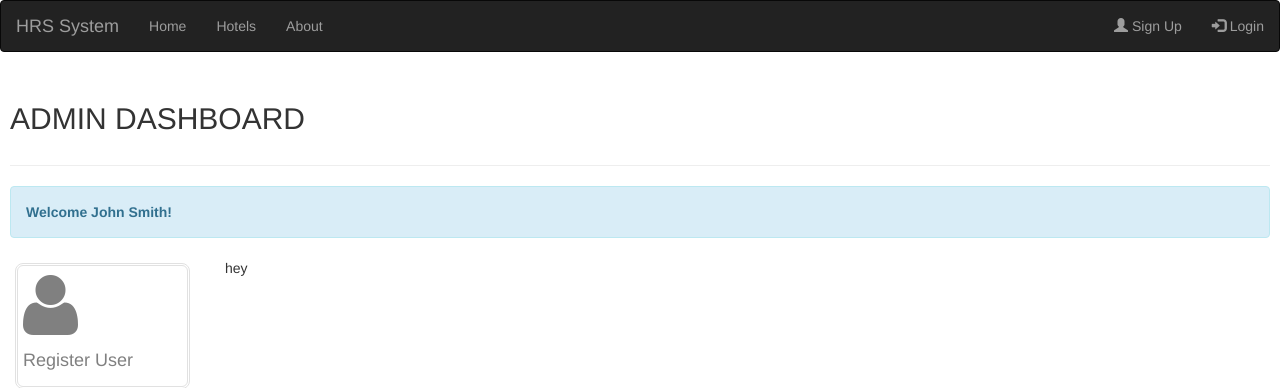
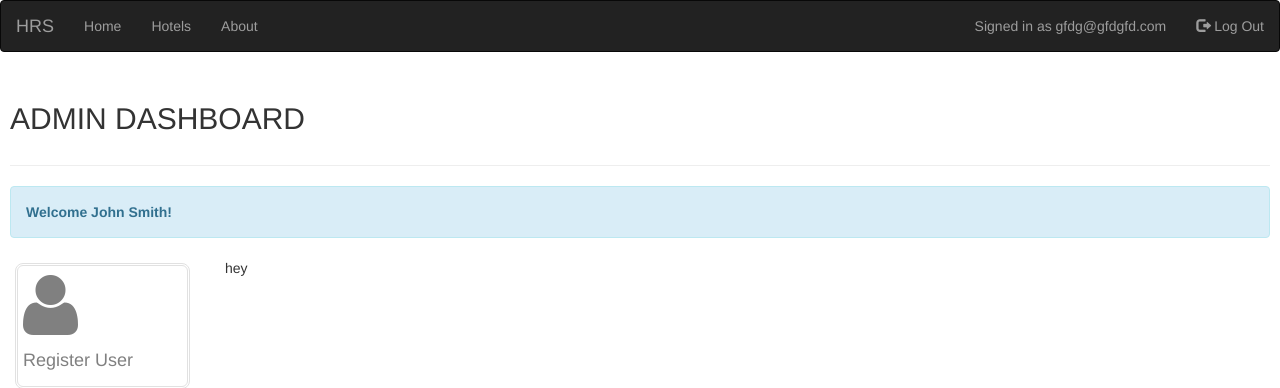
Before and after one commit to serdarunlusoy/hotelReservation, a PHP site: page /admin_page.php in a window 1280 px wide. Shown: the top 388 px of the page. Run offline with PHP 8.4, Linux system fonts and the light colour scheme; a user stored in the database is signed in; data comes from the database, SQL or seed files in the repository; data that the repository does not hold is empty; some libraries are stand-ins or nearby versions.

```diff
--- a/BETA/admin_page.php
+++ b/BETA/admin_page.php
@@ -28,22 +28,30 @@ session_start();
 
 </head>
 <body>
+<!--NAVBAR  NAVBAR  NAVBAR  NAVBAR  NAVBAR  NAVBAR  NAVBAR  NAVBAR  NAVBAR  NAVBAR  NAVBAR  NAVBAR  -->
         <nav class="navbar navbar-inverse">
             <div class="container-fluid">
                 <div class="navbar-header">
-      <a id='hey' class="navbar-brand" href="#">HRS System</a>
+                    <a class="navbar-brand" href="index.php">HRS</a>
                 </div>
                 <ul class="nav navbar-nav">
-      <li><a href="#">Home</a></li>
+                    <li><a href="index.php">Home</a></li>
                     <li><a href="#">Hotels</a></li>
                     <li><a href="#">About</a></li>
                 </ul>
                 <ul class="nav navbar-nav navbar-right">
-      <li><a href="#"><span class="glyphicon glyphicon-user"></span> Sign Up</a></li>
-      <li><a href="#"><span class="glyphicon glyphicon-log-in"></span> Login</a></li>
+                    <?php if (isset($_SESSION['usr_id'])) { ?>
+                        <li><p class="navbar-text">Signed in as <?php echo $_SESSION['usr_email']; ?></p></li>
+                        <li><a href="logout.php"><span class="glyphicon glyphicon-log-out"> </span> Log Out</a></li>
+                    <?php } else { ?>
+                        <li><a href="register.php"><span class="glyphicon glyphicon-user"></span> Sign Up</a></li>
+                        <li><a href="login.php"><span class="glyphicon glyphicon-log-in"></span> Login</a></li>
+                    <?php } ?>
                 </ul>
             </div>
         </nav>
+<!--NAVBAR END NAVBAR END NAVBAR END NAVBAR END NAVBAR END NAVBAR END NAVBAR END NAVBAR END NAVBAR END -->
+
 
 
 
--- a/BETA/hoteluser_page.php
+++ b/BETA/hoteluser_page.php
@@ -9,7 +9,7 @@
 <!DOCTYPE html>
 <html>
 <head>
-  <title>HRS - "<?php echo ""----""; ?>"</title>
+  <title>HRS - "<?php echo "----"; ?>"</title>
   <meta name="viewport" content="width=device-width, initial-scale=1">
   <link rel="stylesheet" href="https://maxcdn.bootstrapcdn.com/bootstrap/3.3.7/css/bootstrap.min.css">
   <script src="https://ajax.googleapis.com/ajax/libs/jquery/3.1.1/jquery.min.js"></script>
--- a/BETA/register.php
+++ b/BETA/register.php
@@ -4,7 +4,6 @@ session_start();
 if (isset($_SESSION['usr_id'])) {
     header("Location: index.php");
 }
-
 include_once 'mysqli_connect.php';
 
 $error = false;
@@ -22,6 +21,11 @@ if (isset($_POST['signup'])) {
     if (!filter_var($email, FILTER_VALIDATE_EMAIL)) {
         $error = true;
         $email_error = "Please Enter Valid Email ID";
+    }
+    $testEmailResult = mysqli_query($connection, "SELECT EXISTS(SELECT * FROM users WHERE email='".$email."')");
+    if($testEmailResult == true){
+        $error = true;
+        $email_error = "Email already exists!";
     }
     if (strlen($password) < 6) {
         $error = true;
```
Lines whose indentation alone changed are shown as unchanged.
